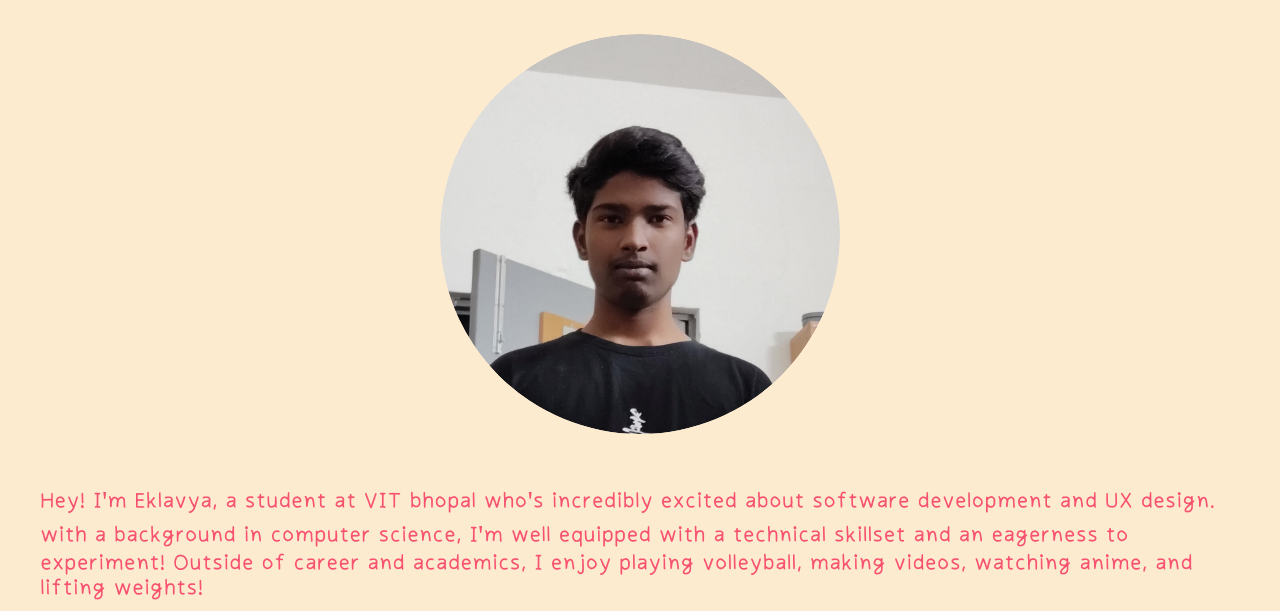
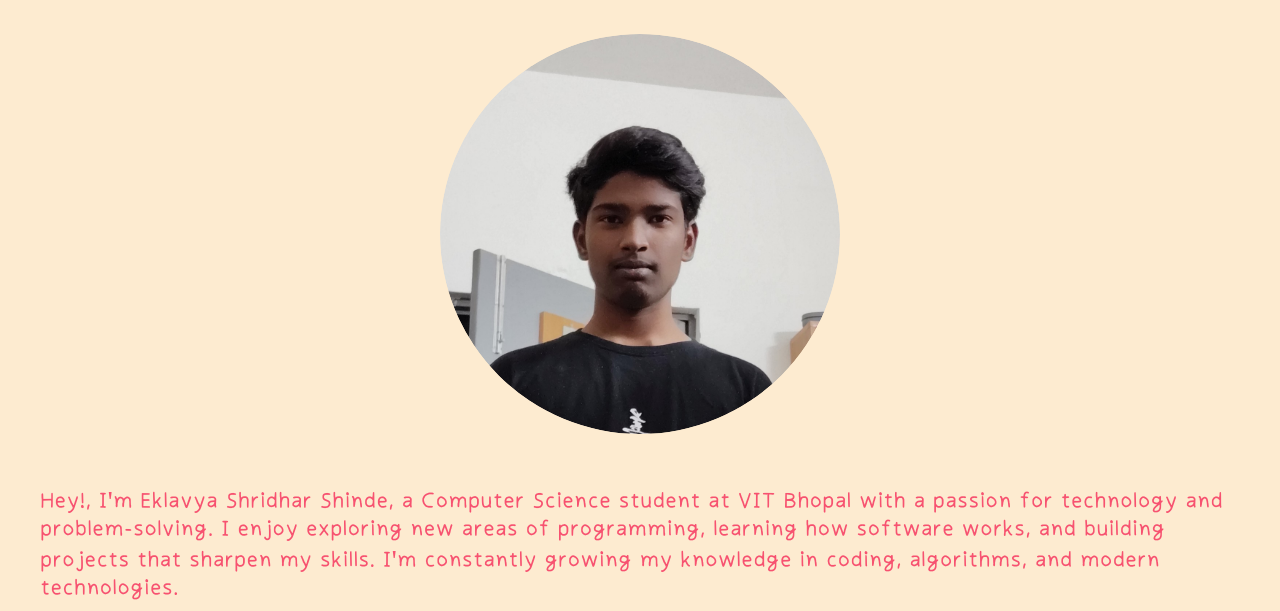
Before and after one commit to Eklavya1919/My-website-2, a plain HTML site: page index.html in a window 1280 px wide. Shown: the part 189-800 px from the top of the page. Drawn offline with Linux system fonts and the light colour scheme.

Commit message:
Made final changes

```diff
--- a/index.html
+++ b/index.html
@@ -28,7 +28,7 @@
         </div>
         <div class="intro-box">
             <div class="intro">
-                <p>Hey! I'm Eklavya, a student at VIT bhopal who's incredibly excited about software development and UX design. with a background in computer science, I'm well equipped with a technical skillset and an eagerness to experiment! Outside of career and academics, I enjoy playing volleyball, making videos, watching anime, and lifting weights!</p>
+                <p>Hey!, I'm Eklavya Shridhar Shinde, a Computer Science student at VIT Bhopal with a passion for technology and problem-solving. I enjoy exploring new areas of programming, learning how software works, and building projects that sharpen my skills. I'm constantly growing my knowledge in coding, algorithms, and modern technologies.</p>
             </div>
         </div>
     </section>
```
